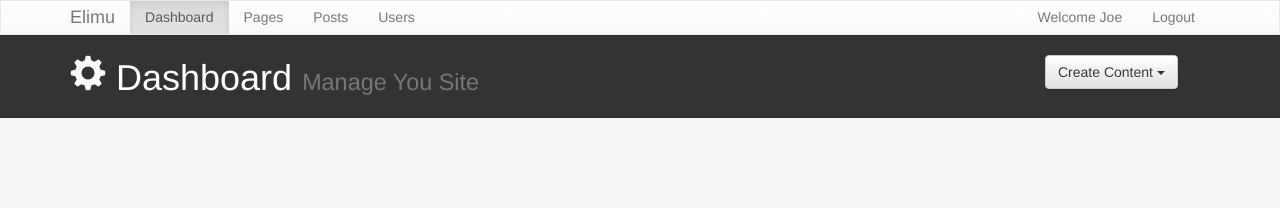
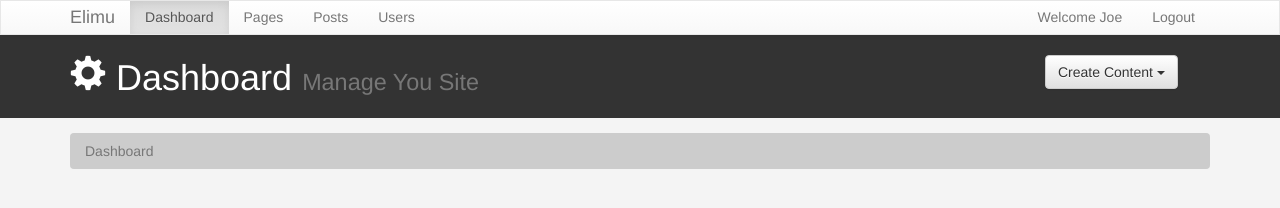
Before and after one commit to Ngahu/Dashboard, a plain HTML site: page index.html in a window 1280 px wide. Drawn offline with Linux system fonts and the light colour scheme.

Commit message:
creating of the breadcrumb section of the webpage.This  section is going to hold the bar

```diff
--- a/css/main.css
+++ b/css/main.css
@@ -38,3 +38,17 @@ body{
 }
 
 /* END HEADER */
+
+/* breadcrumb */
+
+.breadcrumb{
+    background: #cccccc;
+    color: #333333;
+
+}
+
+.breadcrumb a{
+    color: #333333;
+}
+
+/* end of breadcrumb */
--- a/index.html
+++ b/index.html
@@ -67,6 +67,14 @@
             </div> <!-- end of row -->
         </div>
     </header>
+    <section id="breadcrumb">
+        <div class="container">
+            <ol class="breadcrumb">
+                <li class="active">Dashboard</li>
+            </ol>
+        </div>
+
+    </section>
 
 
             <script src="js/jquery.js"></script>
```
